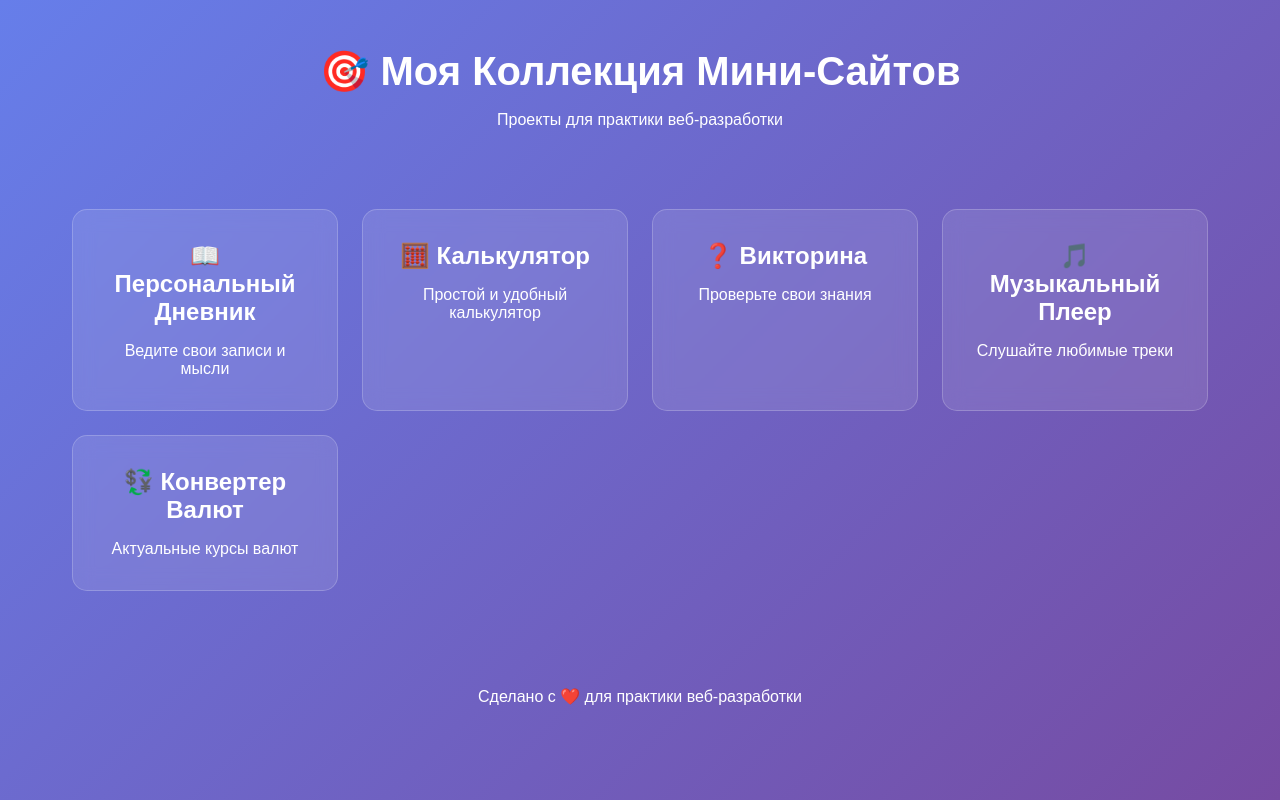
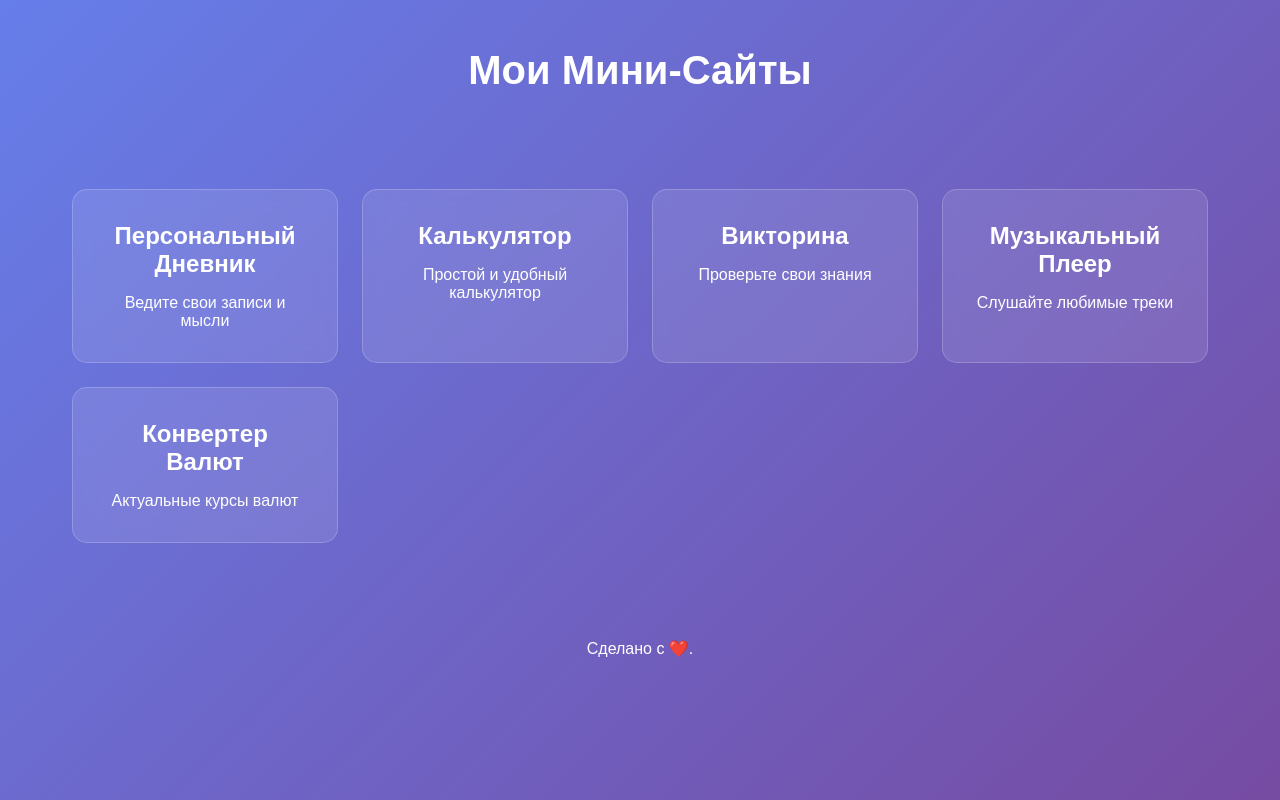
Before and after one commit to koichukeevi/koichukeevi.opais.io, a plain HTML site: page index.html in a window 1280 px wide. Drawn offline with Linux system fonts and the light colour scheme.

Commit message:
Update index.html

```diff
--- a/index.html
+++ b/index.html
@@ -8,39 +8,38 @@
 </head>
 <body>
     <header>
-        <h1>🎯 Моя Коллекция Мини-Сайтов</h1>
-        <p>Проекты для практики веб-разработки</p>
+        <h1> Мои Мини-Сайты</h1>
     </header>
 
     <main class="sites-grid">
         <div class="site-card" onclick="location.href='sites/personal-diary/index.html'">
-            <h2>📖 Персональный Дневник</h2>
+            <h2>Персональный Дневник</h2>
             <p>Ведите свои записи и мысли</p>
         </div>
 
         <div class="site-card" onclick="location.href='sites/calculator/index.html'">
-            <h2>🧮 Калькулятор</h2>
+            <h2>Калькулятор</h2>
             <p>Простой и удобный калькулятор</p>
         </div>
 
         <div class="site-card" onclick="location.href='sites/quiz-game/index.html'">
-            <h2>❓ Викторина</h2>
+            <h2>Викторина</h2>
             <p>Проверьте свои знания</p>
         </div>
 
         <div class="site-card" onclick="location.href='sites/music-player/index.html'">
-            <h2>🎵 Музыкальный Плеер</h2>
+            <h2>Музыкальный Плеер</h2>
             <p>Слушайте любимые треки</p>
         </div>
 
         <div class="site-card" onclick="location.href='sites/currency-converter/index.html'">
-            <h2>💱 Конвертер Валют</h2>
+            <h2>Конвертер Валют</h2>
             <p>Актуальные курсы валют</p>
         </div>
     </main>
 
     <footer>
-        <p>Сделано с ❤️ для практики веб-разработки</p>
+        <p>Сделано с ❤️. </p>
     </footer>
 
     <script src="scripts/main.js"></script>
```
